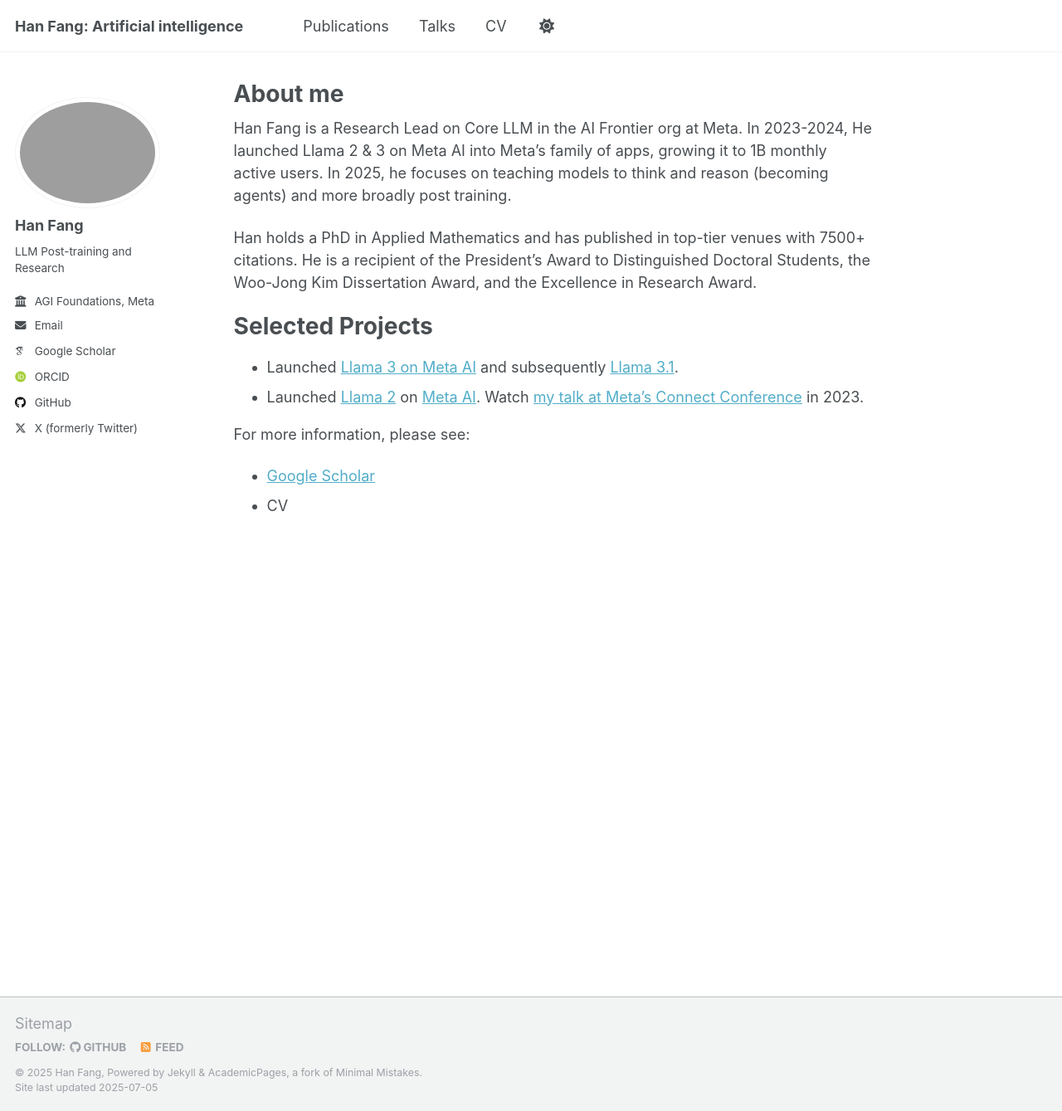
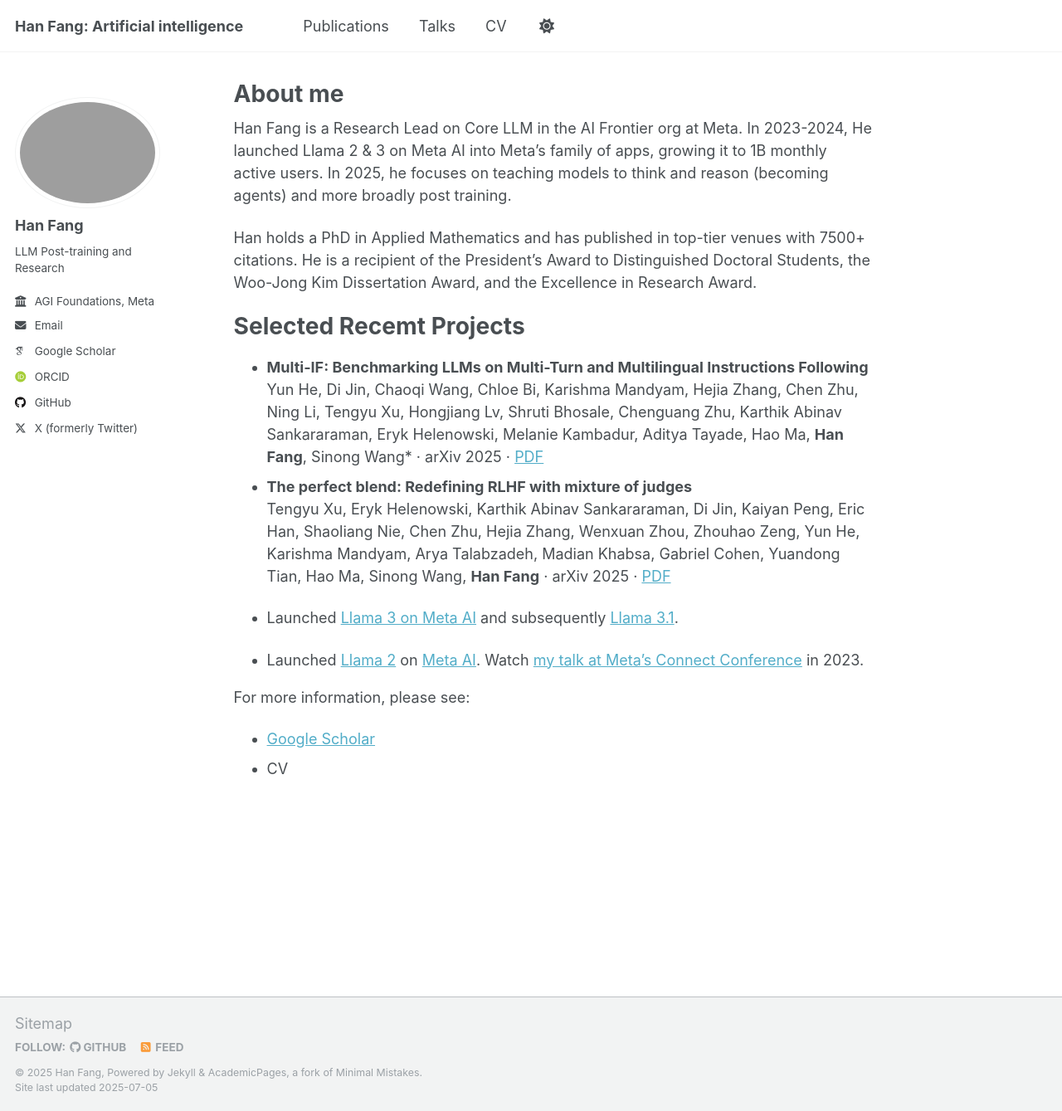
Before and after one commit to hanfang/hanfang.github.io, a Jekyll site: the page built from _pages/about.md, in a window 1280 px wide and 1339 px high. Shown: the whole window at 83% size. Built offline with Jekyll 4.4.1, drawn with Linux system fonts in a browser that asks for light colours; some web fonts are replaced; a script that is not in the unit is left out.

Commit message:
Update about.md

```diff
--- a/_pages/about.md
+++ b/_pages/about.md
@@ -12,10 +12,16 @@
 
 Han holds a PhD in Applied Mathematics and has published in top-tier venues with 7500+ citations. He is a recipient of the President’s Award to Distinguished Doctoral Students, the Woo-Jong Kim Dissertation Award, and the Excellence in Research Award.
 
-Selected Projects
+Selected Recemt Projects
 ======
-- Launched [Llama 3 on Meta AI](https://ai.meta.com/blog/meta-llama-3/) and subsequently [Llama 3.1](https://ai.meta.com/blog/meta-llama-3-1/).
-- Launched [Llama 2](https://about.fb.com/news/2023/09/introducing-ai-powered-assistants-characters-and-creative-tools/) on [Meta AI](https://www.meta.ai/). Watch [my talk at Meta's Connect Conference](https://developers.facebook.com/videos/2023/building-metas-next-generation-ai-product-experiences-with-llama/) in 2023.
+* **Multi-IF: Benchmarking LLMs on Multi-Turn and Multilingual Instructions Following**
+  Yun He, Di Jin, Chaoqi Wang, Chloe Bi, Karishma Mandyam, Hejia Zhang, Chen Zhu, Ning Li, Tengyu Xu, Hongjiang Lv, Shruti Bhosale, Chenguang Zhu, Karthik Abinav Sankararaman, Eryk Helenowski, Melanie Kambadur, Aditya Tayade, Hao Ma, **Han Fang**, Sinong Wang* · arXiv 2025 · [PDF](https://arxiv.org/abs/2410.15553)
+* **The perfect blend: Redefining RLHF with mixture of judges**
+  Tengyu Xu, Eryk Helenowski, Karthik Abinav Sankararaman, Di Jin, Kaiyan Peng, Eric Han, Shaoliang Nie, Chen Zhu, Hejia Zhang, Wenxuan Zhou, Zhouhao Zeng, Yun He, Karishma Mandyam, Arya Talabzadeh, Madian Khabsa, Gabriel Cohen, Yuandong Tian, Hao Ma, Sinong Wang, **Han Fang** · arXiv 2025 · [PDF](https://arxiv.org/abs/2409.20370)
+
+* Launched [Llama 3 on Meta AI](https://ai.meta.com/blog/meta-llama-3/) and subsequently [Llama 3.1](https://ai.meta.com/blog/meta-llama-3-1/).
+
+* Launched [Llama 2](https://about.fb.com/news/2023/09/introducing-ai-powered-assistants-characters-and-creative-tools/) on [Meta AI](https://www.meta.ai/). Watch [my talk at Meta's Connect Conference](https://developers.facebook.com/videos/2023/building-metas-next-generation-ai-product-experiences-with-llama/) in 2023.
 
 For more information, please see:
 - [Google Scholar](https://scholar.google.com/citations?user=mQIqIVwAAAAJ)
```
